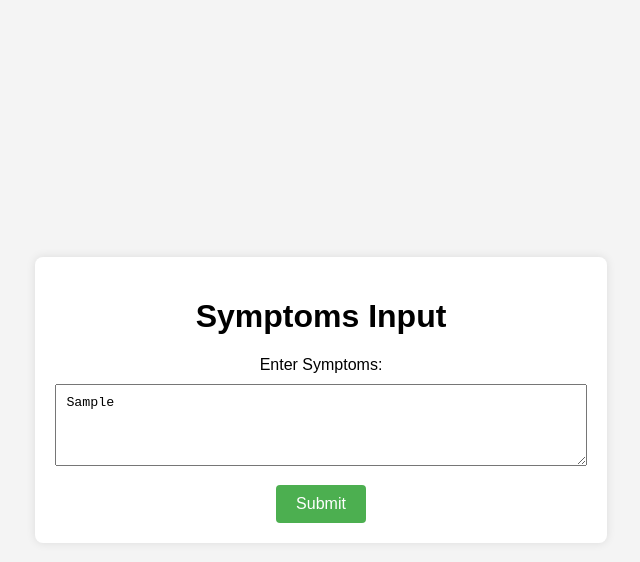
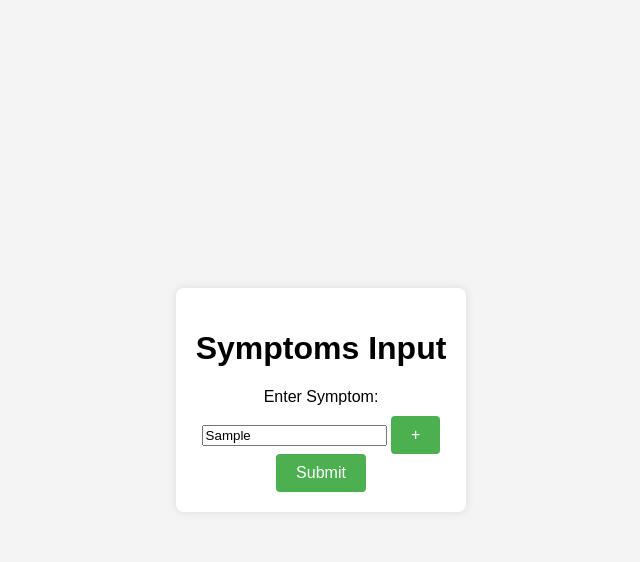
Before and after one commit to Omkar-Pisal/SER531_Team29_Project, a plain HTML site: page client/index.html in a window 1280 px wide. Both pictures are taken after typing "Sample" into the empty fields and a click on the button "Submit". Shown: the whole page, without its empty margins (319-959 px from the left). Drawn offline with Linux system fonts and the light colour scheme; no server answers.

Commit message:
updated implementation

```diff
--- a/client/index.html
+++ b/client/index.html
@@ -9,8 +9,13 @@
 <body>
     <div class="container">
         <h1>Symptoms Input</h1>
-        <label for="symptoms">Enter Symptoms:</label>
-        <textarea id="symptoms" rows="4" cols="50"></textarea>
+        <div id="symptoms-container">
+            <div class="symptom-input">
+                <label for="symptom">Enter Symptom:</label>
+                <input type="text" name="symptom" class="symptom">
+                <button onclick="addSymptom()">+</button>
+            </div>
+        </div>
         <button onclick="submitSymptoms()">Submit</button>
     </div>
 
--- a/client/index.js
+++ b/client/index.js
@@ -1,5 +1,21 @@
+function addSymptom() {
+    const symptomsContainer = document.getElementById('symptoms-container');
+
+    const newSymptomInput = document.createElement('div');
+    newSymptomInput.classList.add('symptom-input');
+
+    newSymptomInput.innerHTML = `
+        <label for="symptom">Enter Symptom:</label>
+        <input type="text" name="symptom" class="symptom">
+        <button onclick="addSymptom()">+</button>
+    `;
+
+    symptomsContainer.appendChild(newSymptomInput);
+}
+
 function submitSymptoms() {
-    const symptomsInput = document.getElementById('symptoms').value;
+    const symptomInputs = document.querySelectorAll('.symptom');
+    const symptoms = Array.from(symptomInputs).map(input => input.value);
 
     // Sending data to the backend
     fetch('http://localhost:3000/submitSymptoms', {
@@ -7,7 +23,7 @@ function submitSymptoms() {
         headers: {
             'Content-Type': 'application/json',
         },
-        body: JSON.stringify({ symptoms: symptomsInput }),
+        body: JSON.stringify({ symptoms }),
     })
     .then(response => response.json())
     .then(data => console.log(data))
```
